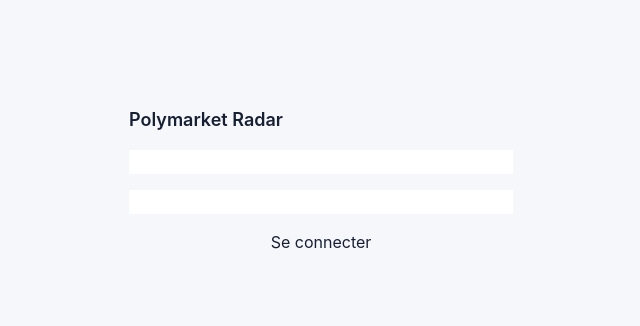
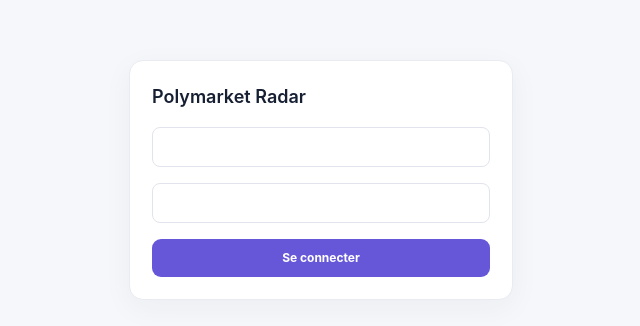
Before and after one commit to Rakick/polymarket-radar, a Next.js app: page / in a window 1280 px wide. Shown: the part 220-546 px from the top of the page, without its empty margins (319-959 px from the left). Built offline with nearby package versions, Linux system fonts and the light colour scheme; no server answers.

Commit message:
Keep login form styling with dashboard redesign

```diff
--- a/src/app/globals.css
+++ b/src/app/globals.css
@@ -8,6 +8,11 @@ html{scroll-behavior:smooth}
 body{margin:0;background:var(--bg);color:var(--ink);font-family:Inter,ui-sans-serif,system-ui,-apple-system,BlinkMacSystemFont,"Segoe UI",sans-serif;-webkit-font-smoothing:antialiased}
 button,input{font:inherit}
 button{cursor:pointer}
+.card{background:#fff;border:1px solid var(--line);border-radius:14px;padding:22px;box-shadow:0 8px 30px #1720330c}
+.btn{background:#6657d9;color:#fff;border:0;border-radius:9px;padding:10px 14px;font-size:12px;font-weight:700}
+.btn-ghost{background:#fff;color:#525b70;border:1px solid #e5e7ef;border-radius:9px;padding:9px 12px;font-size:11px}
+.input{border:1px solid #e1e4ec;border-radius:8px;padding:10px 11px;font-size:12px;outline:none}
+.input:focus{border-color:#8a80dc;box-shadow:0 0 0 3px #8a80dc20}
 .radar-shell{min-height:100vh}
 .sidebar{position:fixed;inset:0 auto 0 0;width:244px;background:#171b2b;color:#f8f9ff;padding:28px 18px;display:flex;flex-direction:column;z-index:5}
 .brand{display:flex;align-items:center;gap:11px;color:#fff;text-decoration:none;font-size:12px;font-weight:800;letter-spacing:.13em}
```
